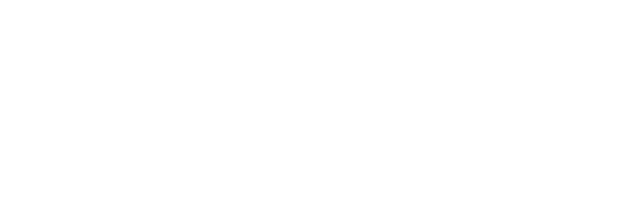
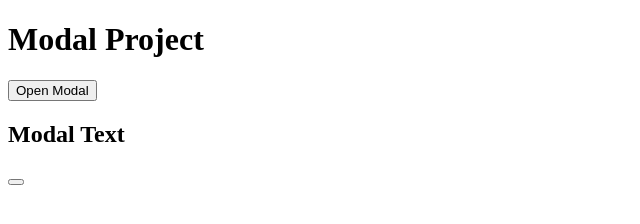
Before and after one commit to AngeloCornelio/modal, a website: page index.html in a window 1280 px wide. Shown: the whole page, without its empty margins (0-640 px from the left). Drawn offline with Linux system fonts and the light colour scheme.

Commit message:
Add base content

```diff
--- a/index.html
+++ b/index.html
@@ -8,7 +8,18 @@
     <link href="styles.css" rel="stylesheet" type="text/css">
 </head>
 <body>
-
+    <main class="bg">
+        <div class="card">
+            <h1>Modal Project</h1>
+            <button class="open">Open Modal</button>
+        </div>
+    </main>
+    <section class="overlay">
+        <div class="modal">
+            <h2>Modal Text</h2>
+            <button class="close fas fa-times"></button>
+        </div>
+    </section>
     <script src="app.js"></script>
 </body>
 </html>
```
